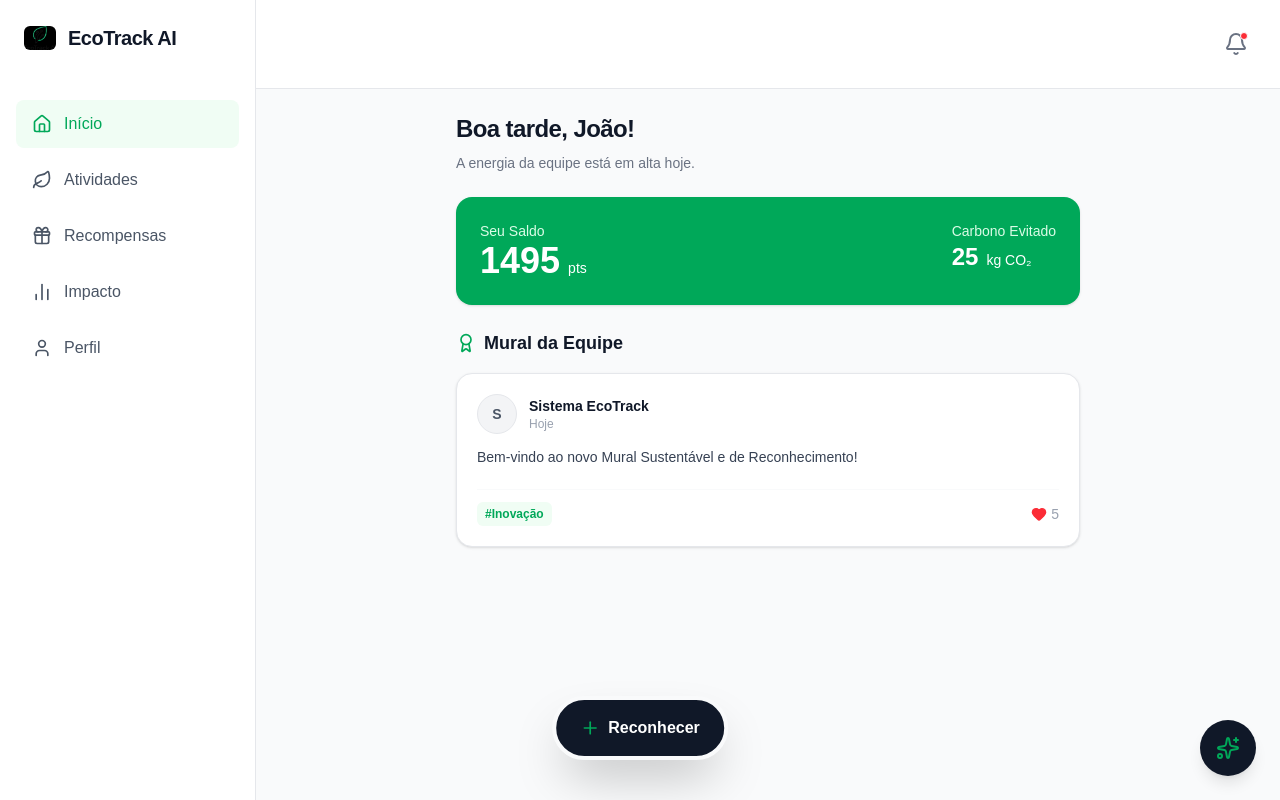
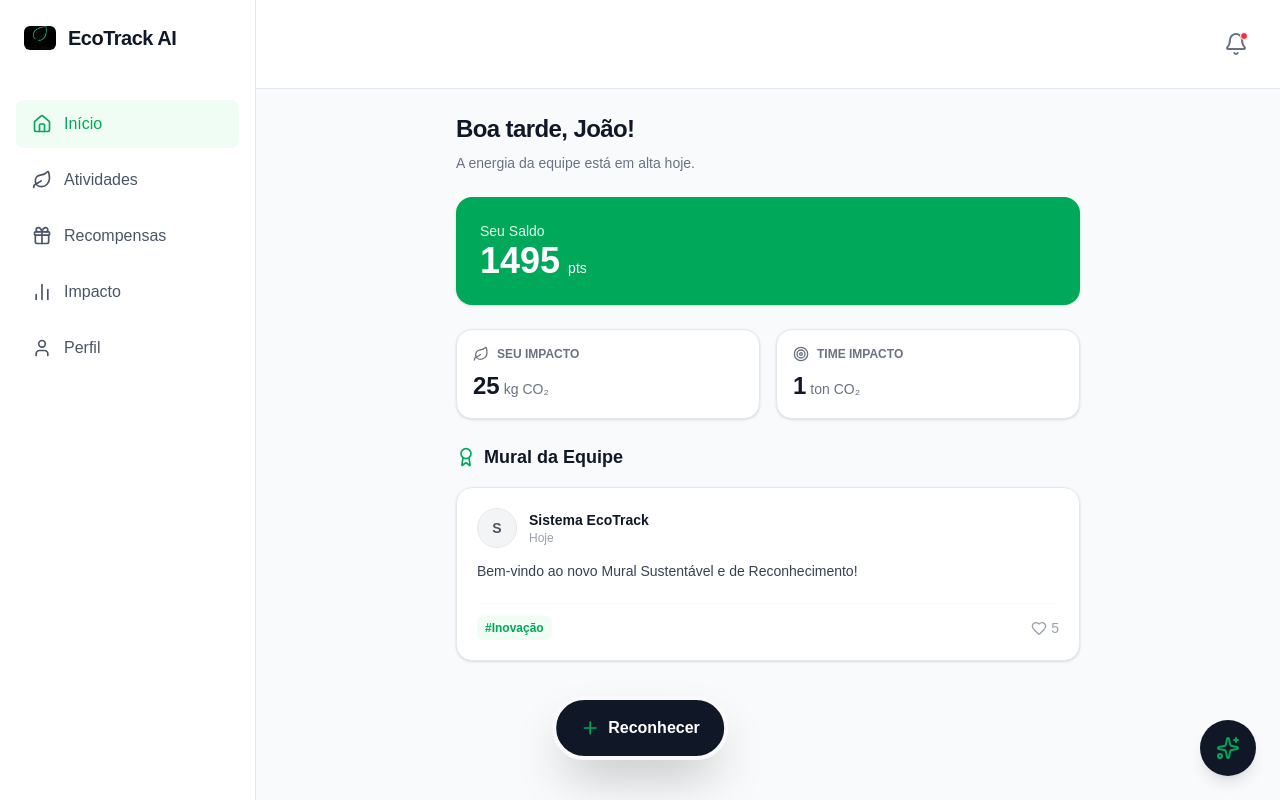
Before and after one commit to willarakaki/ecotrack-frontend, a Next.js app: page /home in a window 1280 px wide. Built offline with nearby package versions, Linux system fonts and the light colour scheme.

Commit message:
feat(home): re-add individual and company carbon impact cards

```diff
--- a/src/app/(dashboard)/home/page.tsx
+++ b/src/app/(dashboard)/home/page.tsx
@@ -3,14 +3,13 @@
 import React, { useState } from "react"
 import { AnimatedNumber } from "@/shared/ui/animated-number"
 import { useEcoStore } from "@/shared/store/use-eco-store"
-import { Leaf, Award, Heart, MessageSquare, Target, Plus } from "lucide-react"
+import { Leaf, Award, Heart, Target, Plus } from "lucide-react"
 import { Button } from "@/shared/ui/button"
 
 export default function DashboardPage() {
-  const { ecoPoints, individualCarbonSaved, feed, likeFeedItem, activeGoal, sendPeerPraise } = useEcoStore()
+  const { ecoPoints, individualCarbonSaved, companyCarbonSaved, feed, toggleLikeFeedItem, activeGoal, sendPeerPraise } = useEcoStore()
   const [isPraiseModalOpen, setIsPraiseModalOpen] = useState(false)
 
-  // Estados locais do modal
   const [receiver, setReceiver] = useState("")
   const [pointsToSend, setPointsToSend] = useState(10)
   const [message, setMessage] = useState("")
@@ -31,7 +30,7 @@ export default function DashboardPage() {
   return (
     <div className="flex flex-col gap-6 p-4 md:p-6 w-full max-w-2xl mx-auto pb-24 relative">
 
-      {/* Saudação e Saldo (Above the fold) */}
+      {/* Saudação e Saldo */}
       <div className="flex flex-col gap-2">
         <h1 className="text-2xl font-bold text-gray-900 tracking-tight">Boa tarde, João!</h1>
         <p className="text-sm text-gray-500">A energia da equipe está em alta hoje.</p>
@@ -46,12 +45,30 @@ export default function DashboardPage() {
               <span className="text-sm font-medium">pts</span>
             </div>
           </div>
-          <div>
-            <p className="text-sm font-medium text-green-100">Carbono Evitado</p>
-            <div className="flex items-baseline gap-2">
-              <span className="text-2xl font-bold"><AnimatedNumber value={individualCarbonSaved} /></span>
-              <span className="text-sm font-medium">kg CO₂</span>
-            </div>
+        </div>
+      </div>
+
+      {/* Cards de Impacto Carbono */}
+      <div className="grid grid-cols-2 gap-4">
+        <div className="bg-white border border-gray-200 rounded-2xl p-4 shadow-sm flex flex-col gap-1">
+          <div className="flex items-center gap-2 text-gray-500 mb-1">
+            <Leaf size={16} />
+            <span className="text-xs font-semibold uppercase">Seu Impacto</span>
+          </div>
+          <div className="flex items-baseline gap-1">
+            <span className="text-2xl font-bold text-gray-900"><AnimatedNumber value={individualCarbonSaved} /></span>
+            <span className="text-sm font-medium text-gray-500">kg CO₂</span>
+          </div>
+        </div>
+
+        <div className="bg-white border border-gray-200 rounded-2xl p-4 shadow-sm flex flex-col gap-1">
+          <div className="flex items-center gap-2 text-gray-500 mb-1">
+            <Target size={16} />
+            <span className="text-xs font-semibold uppercase">Time Impacto</span>
+          </div>
+          <div className="flex items-baseline gap-1">
+            <span className="text-2xl font-bold text-gray-900"><AnimatedNumber value={companyCarbonSaved} /></span>
+            <span className="text-sm font-medium text-gray-500">ton CO₂</span>
           </div>
         </div>
       </div>
@@ -114,10 +131,10 @@ export default function DashboardPage() {
                   {item.tag}
                 </span>
                 <button
-                  onClick={() => likeFeedItem(item.id)}
+                  onClick={() => toggleLikeFeedItem(item.id)}
                   className="flex items-center gap-1 text-gray-400 hover:text-red-500 transition-colors text-sm font-medium"
                 >
-                  <Heart size={16} className={item.likes > 0 ? "fill-red-500 text-red-500" : ""} />
+                  <Heart size={16} className={item.isLikedByMe ? "fill-red-500 text-red-500" : ""} />
                   {item.likes}
                 </button>
               </div>
@@ -145,7 +162,7 @@ export default function DashboardPage() {
               <input
                 type="text"
                 placeholder="Ex: Maria"
-                className="w-full bg-gray-50 border border-gray-200 rounded-lg p-3 mt-1 text-sm focus:outline-none focus:border-[#00a859]"
+                className="w-full bg-gray-50 border border-gray-200 rounded-lg p-3 mt-1 text-sm text-gray-900 font-medium focus:outline-none focus:border-[#00a859]"
                 value={receiver}
                 onChange={e => setReceiver(e.target.value)}
               />
@@ -184,14 +201,14 @@ export default function DashboardPage() {
               <label className="text-xs font-semibold text-gray-500 uppercase">Mensagem</label>
               <textarea
                 placeholder="Obrigado por salvar aquele projeto..."
-                className="w-full bg-gray-50 border border-gray-200 rounded-lg p-3 mt-1 text-sm resize-none focus:outline-none focus:border-[#00a859] h-20"
+                className="w-full bg-gray-50 border border-gray-200 rounded-lg p-3 mt-1 text-sm text-gray-900 font-medium resize-none focus:outline-none focus:border-[#00a859] h-20"
                 value={message}
                 onChange={e => setMessage(e.target.value)}
               />
             </div>
 
             <div className="flex gap-3 mt-2">
-              <Button variant="outline" className="flex-1" onClick={() => setIsPraiseModalOpen(false)}>Cancelar</Button>
+              <Button variant="outline" className="flex-1 text-gray-700" onClick={() => setIsPraiseModalOpen(false)}>Cancelar</Button>
               <Button className="flex-1 bg-[#00a859] hover:bg-[#00904a] text-white" onClick={handleSendPraise}>Enviar</Button>
             </div>
           </div>
--- a/src/app/(dashboard)/profile/page.tsx
+++ b/src/app/(dashboard)/profile/page.tsx
@@ -21,8 +21,17 @@ export default function ProfilePage() {
             <Settings size={20} />
           </Button>
         </Link>
-        <div className="w-20 h-20 bg-green-50 rounded-full flex items-center justify-center text-[#00a859] border-2 border-green-100">
-          <User size={40} />
+        <div className="relative">
+          <div className="w-20 h-20 bg-green-50 rounded-full flex items-center justify-center text-[#00a859] border-2 border-green-100">
+            <User size={40} />
+          </div>
+          <button
+            className="absolute bottom-0 right-0 bg-white border border-gray-200 shadow-sm p-1 rounded-full text-gray-600 hover:text-[#00a859] transition-colors"
+            title="Editar Foto"
+            onClick={() => alert("Upload de foto será conectado ao S3 no Backend.")}
+          >
+            <User size={12} className="m-0.5" />
+          </button>
         </div>
         <div>
           <h2 className="text-xl font-bold text-gray-900">Willian Arakaki</h2>
--- a/src/shared/store/use-eco-store.ts
+++ b/src/shared/store/use-eco-store.ts
@@ -13,6 +13,7 @@ export interface FeedItem {
   content: string
   tag?: string
   likes: number
+  isLikedByMe?: boolean
   date: string
 }
 
@@ -28,7 +29,7 @@ interface EcoStore {
   redeemReward: (cost: number, rewardName: string) => boolean
   setActiveGoal: (name: string, cost: number) => void
   sendPeerPraise: (receiver: string, points: number, message: string, tag: string) => boolean
-  likeFeedItem: (id: string) => void
+  toggleLikeFeedItem: (id: string) => void
 }
 
 export const useEcoStore = create<EcoStore>((set, get) => ({
@@ -44,6 +45,7 @@ export const useEcoStore = create<EcoStore>((set, get) => ({
       content: "Bem-vindo ao novo Mural Sustentável e de Reconhecimento!",
       tag: "#Inovação",
       likes: 5,
+      isLikedByMe: false,
       date: "Hoje"
     }
   ],
@@ -55,6 +57,7 @@ export const useEcoStore = create<EcoStore>((set, get) => ({
       content: `Registrou uma ação de sustentabilidade: ${activityName} e ganhou ${points} EcoPoints!`,
       tag: "#Sustentabilidade",
       likes: 0,
+      isLikedByMe: false,
       date: "Agora"
     }
     return {
@@ -74,6 +77,7 @@ export const useEcoStore = create<EcoStore>((set, get) => ({
         content: `Resgatou a recompensa: ${rewardName}!`,
         tag: "#Reconhecimento",
         likes: 0,
+        isLikedByMe: false,
         date: "Agora"
       }
       set({
@@ -103,6 +107,7 @@ export const useEcoStore = create<EcoStore>((set, get) => ({
         content: message,
         tag: tag,
         likes: 0,
+        isLikedByMe: false,
         date: "Agora"
       }
       set({
@@ -114,7 +119,16 @@ export const useEcoStore = create<EcoStore>((set, get) => ({
     return false
   },
 
-  likeFeedItem: (id) => set((state) => ({
-    feed: state.feed.map(item => item.id === id ? { ...item, likes: item.likes + 1 } : item)
+  toggleLikeFeedItem: (id) => set((state) => ({
+    feed: state.feed.map(item => {
+      if (item.id === id) {
+        if (item.isLikedByMe) {
+          return { ...item, likes: item.likes - 1, isLikedByMe: false }
+        } else {
+          return { ...item, likes: item.likes + 1, isLikedByMe: true }
+        }
+      }
+      return item
+    })
   }))
 }))
```
